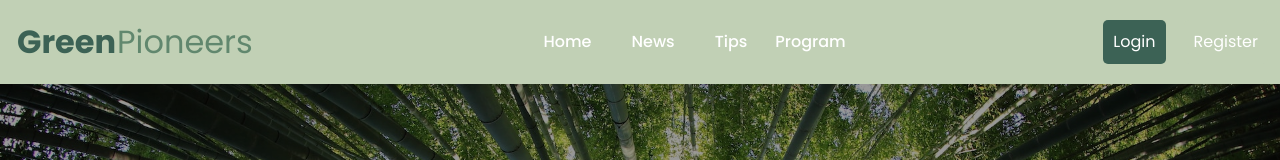
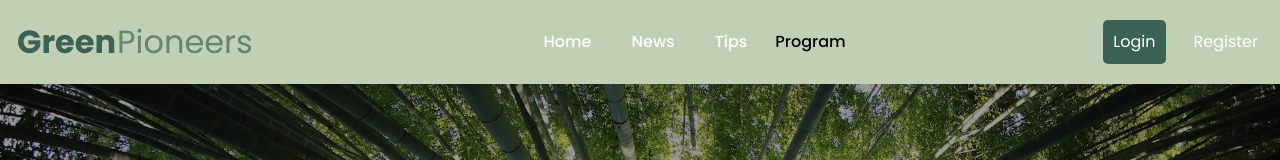
Before and after one commit to FE-26-BE-8/GreenPioneers-FE, a React (Vite) app: page / in a window 1280 px wide. Shown: the top 160 px of the page. Built offline with nearby package versions, Linux system fonts and the light colour scheme.

Commit message:
memperbarui navbar

```diff
--- a/src/components/nav/NavigationBar.jsx
+++ b/src/components/nav/NavigationBar.jsx
@@ -27,10 +27,10 @@ function NavigationBar() {
               navbarScroll
             >
 
-              <Link to ="/" className="m-auto nav-list">Home</Link>
-              <Link to ="/list-news" className="m-auto nav-list">News</Link>
-              <Link to ="/list-tips" className="m-auto nav-list">Tips</Link>
-              <Nav.Link href="#action1"  className="m-auto nav-list">Program</Nav.Link>
+              <Link to ="/" className="m-auto nav-list active">Home</Link>
+              <Link to ="/list-news" className="m-auto nav-list active">News</Link>
+              <Link to ="/list-tips" className="m-auto nav-list active">Tips</Link>
+              <Nav.Link href="#action1"  className="m-auto nav-list active">Program</Nav.Link>
             </Nav>
             <div className="d-flex gap-2 btn-nav">
               <Button variant="outline-success" className="w-100 btn-login">Login</Button>
```
